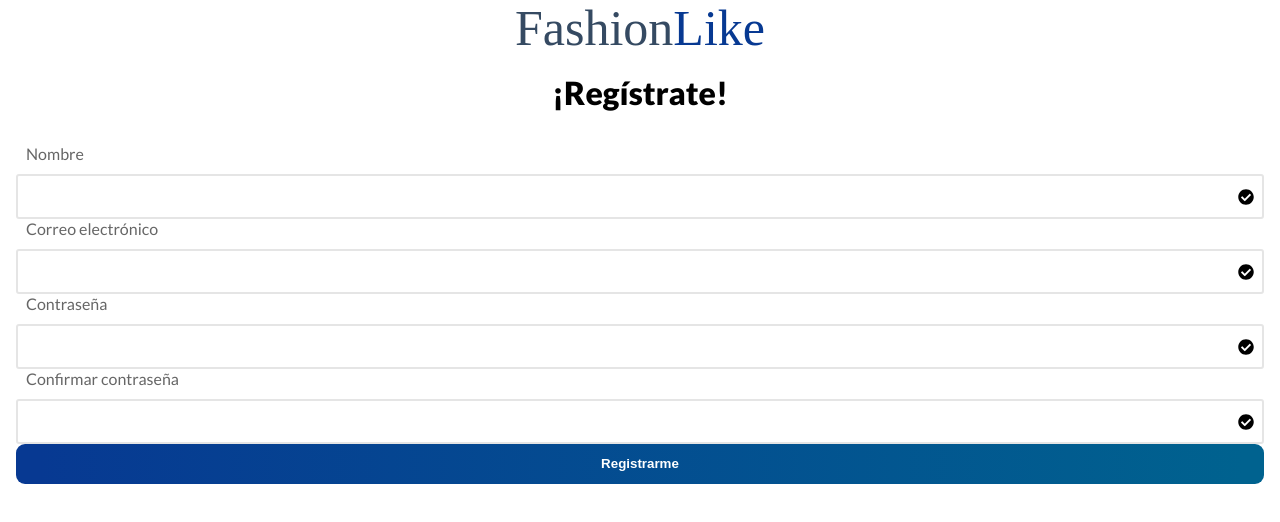
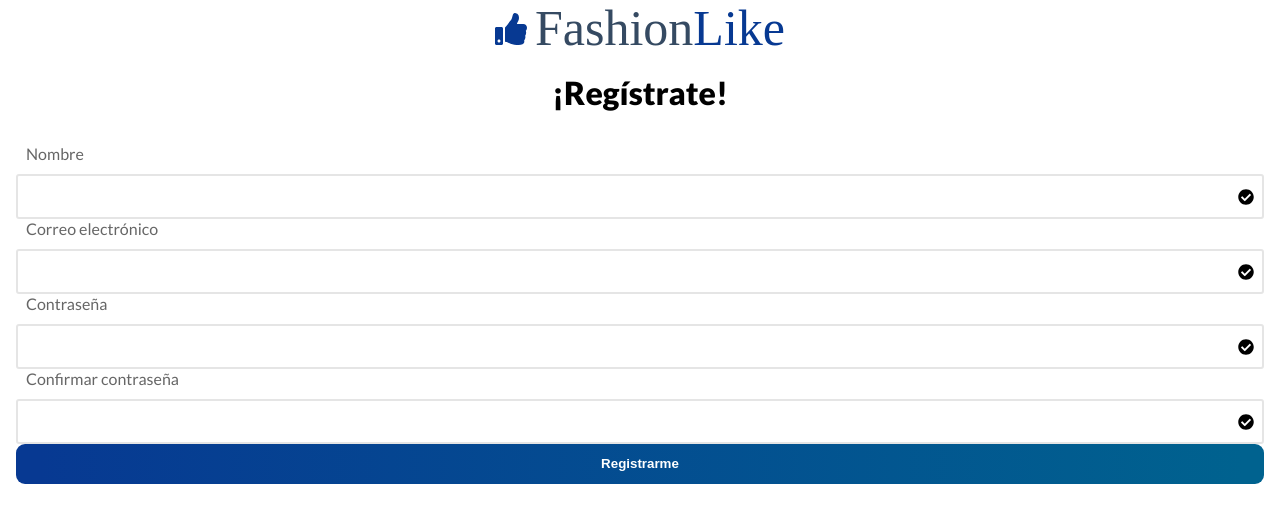
Before and after one commit to Fashion-Like/Front, a React (Create React App) app: page /signup in a window 1280 px wide. Shown: the top 522 px of the page. Built offline with nearby package versions, Linux system fonts and the light colour scheme.

Commit message:
logo component

```diff
--- a/src/assets/styledForm.js
+++ b/src/assets/styledForm.js
@@ -9,15 +9,21 @@ const FormBox = styled.div`
   margin: 1rem;
 `;
 
-const Logo = styled.p`
+const Logo = styled.div`
   color: #354a62;
   font-family: Ubuntu;
-  text-align: center;
-
   font-style: normal;
   font-weight: 500;
   font-size: 50px;
   line-height: 57px;
+  display: flex;
+  align-items: center;
+  justify-content: center;
+`;
+const IconLogo = styled(FontAwesomeIcon)`
+  color: ${(props) => props.color};
+  font-size: ${(props) => props.size};
+  margin-right: 0.5rem;
 `;
 
 const Like = styled.span`
@@ -110,6 +116,7 @@ export {
   FormContainer,
   FormBox,
   Logo,
+  IconLogo,
   Like,
   Label,
   FormGroup,
--- a/src/ui/BaseLogo.jsx
+++ b/src/ui/BaseLogo.jsx
@@ -1,8 +1,10 @@
-import { Logo, Like } from "../assets/styledForm";
+import { Logo, Like, IconLogo } from "../assets/styledForm";
+import { faThumbsUp } from "@fortawesome/free-solid-svg-icons";
 
 const BaseLogo = () => {
   return (
     <Logo>
+      <IconLogo icon={faThumbsUp} size="2rem" color="#073992"/>
       Fashion<Like>Like</Like>
     </Logo>
   );
```
